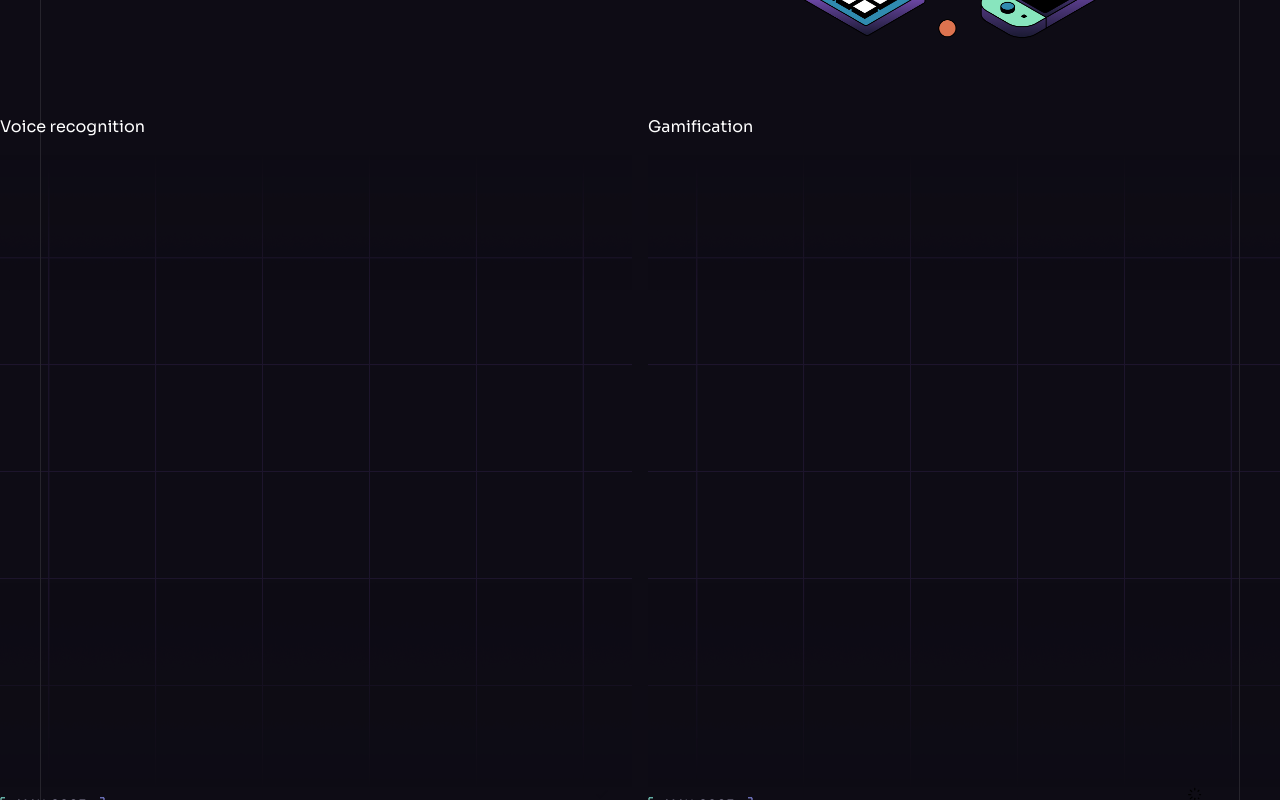
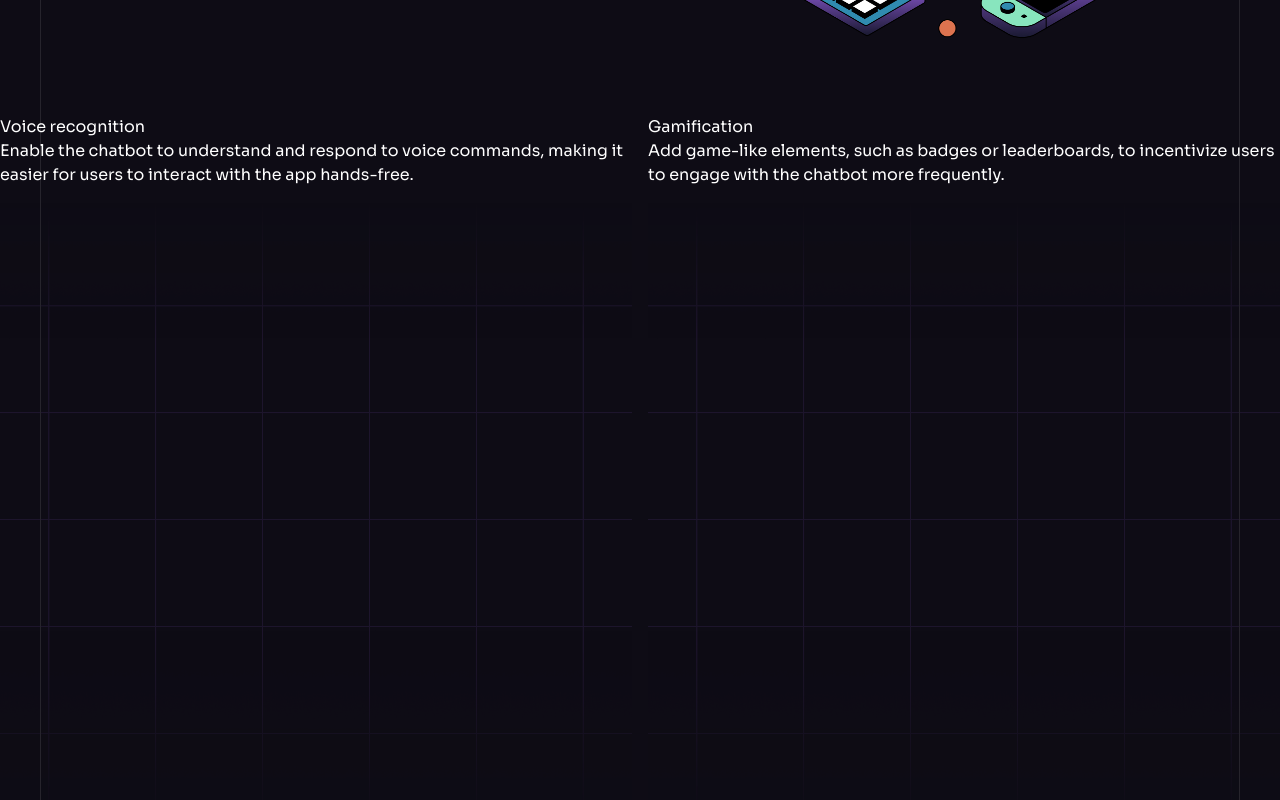
Before and after one commit to ahteshamsalamatansari/sass-ui-react, a React (Vite) app: page / in a window 1280 px wide. Shown: the part 7980-8780 px from the top of the page. Built offline with nearby package versions, Linux system fonts and the light colour scheme.

Commit message:
Working on roadmap section

```diff
--- a/src/components/Roadmap.jsx
+++ b/src/components/Roadmap.jsx
@@ -48,7 +48,7 @@ const Roadmap = () => {
                       />
                     </div>
                     <h4>{item.title}</h4>
-
+                    <p>{item.text}</p>
                   </div>
                 </div>
               </div>
```
